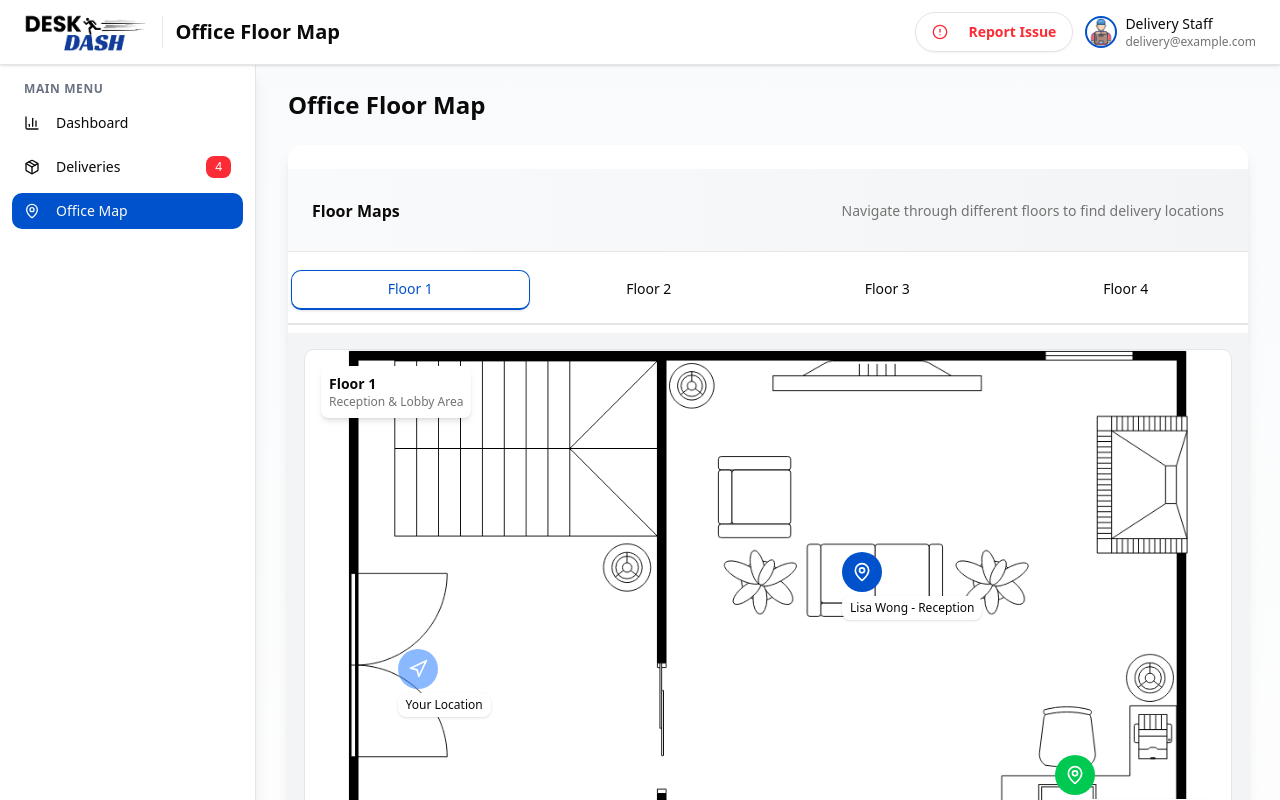
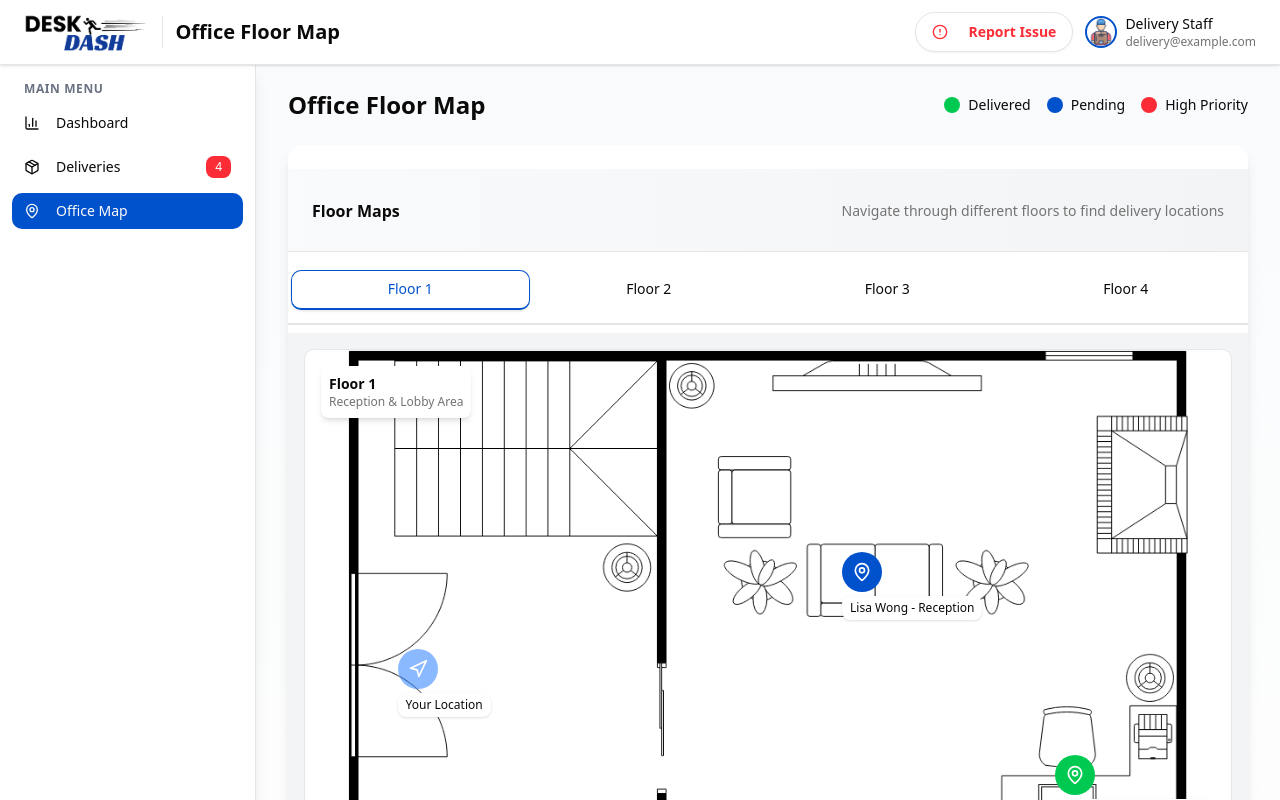
Before and after one commit to BrendanK17/IOT522W, a React (Vite) app: page /delivery-dashboard in a window 1280 px wide. Both pictures are taken after a click on the button "Office Map". Shown: the top 800 px of the page. Built offline with nearby package versions, Linux system fonts and the light colour scheme.

Commit message:
add priority info to deliveries

```diff
--- a/src/pages/DeliveryDashboard.tsx
+++ b/src/pages/DeliveryDashboard.tsx
@@ -672,6 +672,21 @@ export default function DeliveryDashboard() {
             <div className="space-y-6">
               <div className="flex items-center justify-between">
                 <h2 className="text-2xl font-bold">Office Floor Map</h2>
+                {/* Key for Pin Colors */}
+                <div className="flex items-center gap-4 text-sm">
+                  <div className="flex items-center">
+                    <div className="h-4 w-4 rounded-full bg-green-500 mr-2"></div>
+                    <span>Delivered</span>
+                  </div>
+                  <div className="flex items-center">
+                    <div className="h-4 w-4 rounded-full bg-[#0052CC] mr-2"></div>
+                    <span>Pending</span>
+                  </div>
+                  <div className="flex items-center">
+                    <div className="h-4 w-4 rounded-full bg-red-500 mr-2"></div>
+                    <span>High Priority</span>
+                  </div>
+                </div>
               </div>
 
               <Card className="border-none shadow-lg">
```
